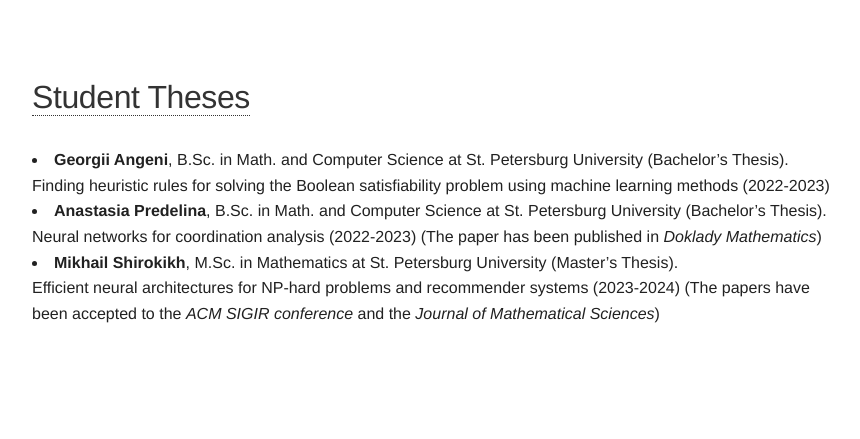
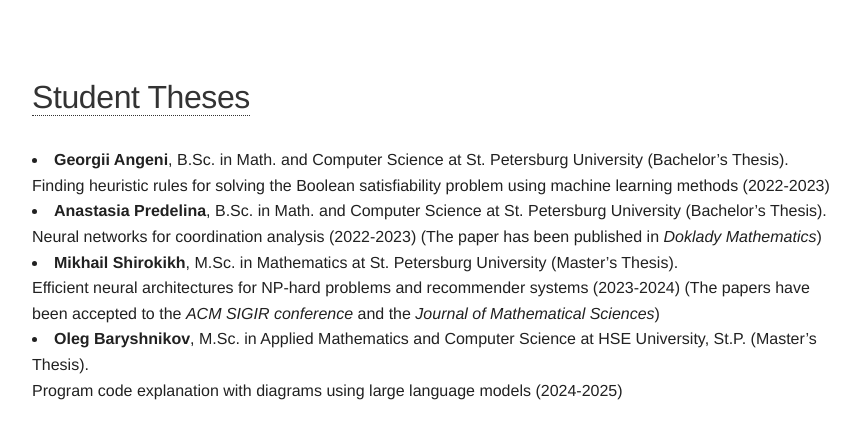
Before and after one commit to alexeyev/alexeyev.github.io, a Jekyll site: the page built from students.html, in a window 1280 px wide. Shown: the top 439 px of the page, without its empty margins (208-1068 px from the left). Built offline with Jekyll 4.4.1, drawn with Linux system fonts in a browser that asks for light colours.

Commit message:
Update students.html

```diff
--- a/students.html
+++ b/students.html
@@ -24,3 +24,7 @@ description: Students' theses (co-)supervised by Anton Alekseev, both B. Sc. and
   <li>
     <b>Mikhail Shirokikh</b>, M.Sc. in Mathematics at St. Petersburg University (Master’s Thesis). <br/>
     Efficient neural architectures for NP-hard problems and recommender systems (2023-2024) (The papers have been accepted to the <i>ACM SIGIR conference</i> and the <i>Journal of Mathematical Sciences</i>)
+  <li>
+    <b>Oleg Baryshnikov</b>, M.Sc. in Applied Mathematics and Computer Science at HSE University, St.P. (Master’s Thesis). <br/>
+    Program code explanation with diagrams using large language models (2024-2025)
+</div>
```
